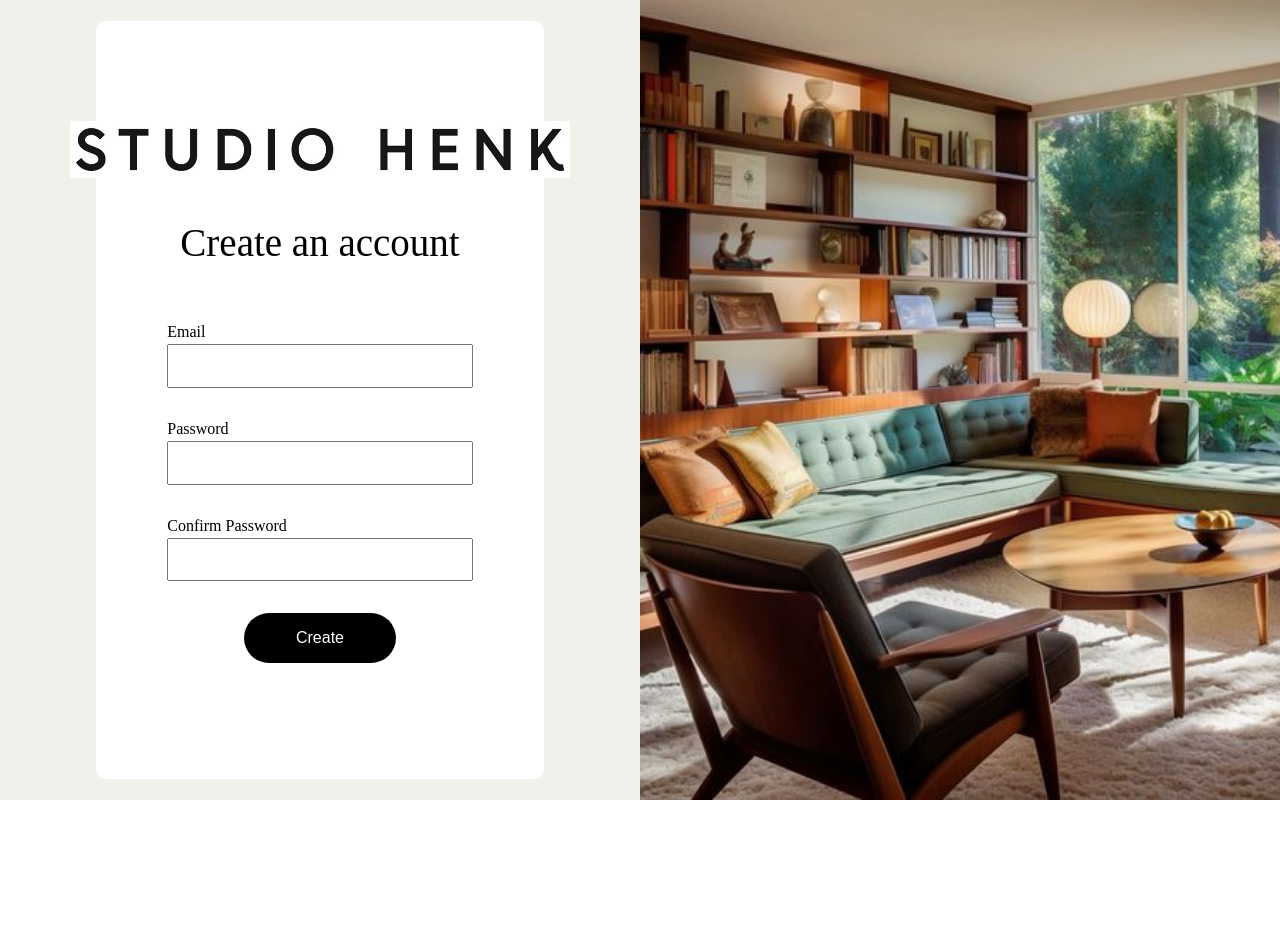
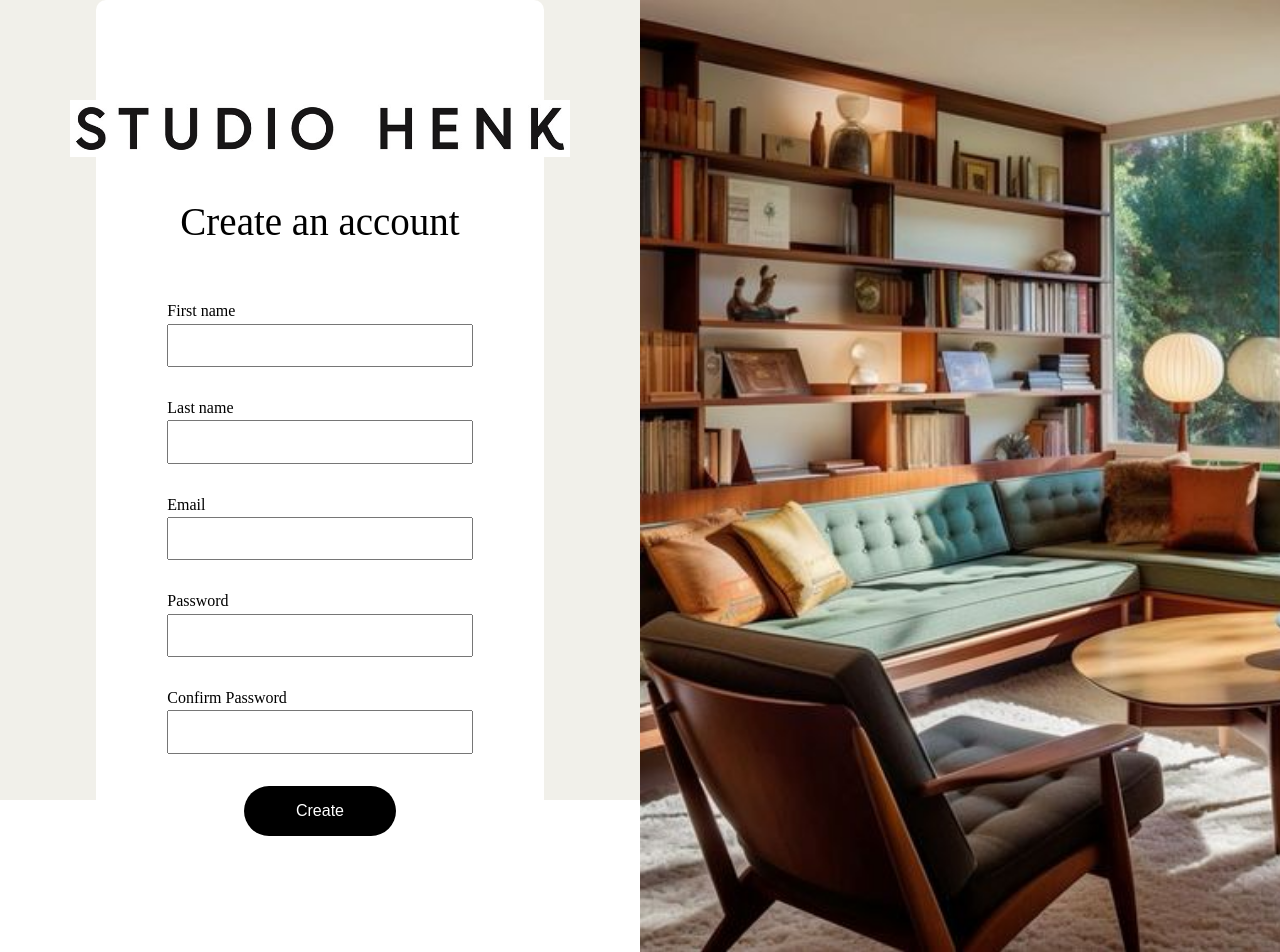
Before and after one commit to arnovanabbenyen/furniture_webshop, a PHP site: page /signup.php in a window 1280 px wide. Before the commit the page ends 800 px from the top, so only its background shows below. Run offline with PHP 8.4, Linux system fonts and the light colour scheme.

Commit message:
feat: template

```diff
--- a/classes/User.php
+++ b/classes/User.php
@@ -3,6 +3,110 @@
     include_once("Db.php");
 
     class User{
+        private $first_name;
+        private $last_name;
         private $email;
         private $password;
+
+        /**
+         * Get the value of first_name
+         */
+        public function getFirst_name()
+        {
+                return $this->first_name;
+        }
+
+        /**
+         * Set the value of first_name
+         *
+         * @return  self
+         */
+        public function setFirst_name($first_name)
+        {
+
+            if(empty($firstname)){
+                throw new Exception("Firstname cannot be empty");
+            }
+                $this->first_name = $first_name;
+
+                return $this;
+        }
+
+        /**
+         * Get the value of last_name
+         */
+        public function getLast_name()
+        {
+                return $this->last_name;
+        }
+
+        /**
+         * Set the value of last_name
+         *
+         * @return  self
+         */
+        public function setLast_name($last_name)
+        {
+                if(empty($lastname)){
+                    throw new Exception("Lastname cannot be empty");
+                }
+                $this->last_name = $last_name;
+
+                return $this;
+        }
+
+        /**
+         * Get the value of email
+         */
+        public function getEmail()
+        {
+                return $this->email;
+        }
+
+        /**
+         * Set the value of email
+         *
+         * @return  self
+         */
+        public function setEmail($email)
+        {       if(empty($email)){
+                    throw new Exception("Email cannot be empty");
+                }
+                $this->email = $email;
+
+                return $this;
+        }
+
+        /**
+         * Get the value of password
+         */
+        public function getPassword()
+        {
+                return $this->password;
+        }
+
+        /**
+         * Set the value of password
+         *
+         * @return  self
+         */
+        public function setPassword($password)
+        {       if(empty($password)){
+                    throw new Exception("Password cannot be empty");
+                }
+                $this->password = $password;
+
+                return $this;
+        }
+
+        public function save(){
+            //PDO connection
+            $conn = new PDO('mysql:host=127.0.0.1;dbname=webshop', 'root', ''); //Db::getConnection();
+            $statement = $conn->prepare('INSERT INTO user (first_name, last_name, email, password) VALUES (:first_name, :last_name, :email, :password)');
+            $statement->bindValue(':first_name', $this->first_name);
+            $statement->bindValue(':last_name', $this->last_name);
+            $statement->bindValue(':email', $this->email);
+            $statement->bindValue(':password', $this->password);
+            return $statement->execute();
+        }
     }
--- a/signup.php
+++ b/signup.php
@@ -1,4 +1,6 @@
 <?php
+
+    include_once(__DIR__ . "/classes/User.php");
 
 	function canLogin($email, $password){
 		if($email === "Arno@shop.com" && $password === "12345isnotsecure"){
@@ -10,19 +12,16 @@
 	}
 
 	if(!empty($_POST)){
-		$email = $_POST['email'];
-		$password = $_POST['password'];
-
-		if(canLogin($email, $password)){
-	    	session_start();
-			$_SESSION['logged in'] = true;
-			$_SESSION['email'] = $email;
-			header('Location: login.php');
-		}
-		else{
-			$error = true;
-		}
-
+		try{
+            $user = new User();
+            $user->setFirst_name($_POST['first_name']);
+            $user->setLast_name($_POST['last_name']);
+            $user->setEmail($_POST['email']);
+            $user->save();
+          }
+          catch(Exception $e){
+            $error = $e->getMessage();
+          }
 	}
 ?><!DOCTYPE html>
 <html lang="en">
@@ -43,9 +42,19 @@
     <form action="" method="post">
         <?php if(isset($error)): ?>
         <div class="form__error">
-			<p>Email or password was not filled in</p>
+			<p><?php echo $error; ?></p>
 		</div>
         <?php endif; ?>
+
+        <div class="form__field">
+            <label for="first_name">First name</label>
+            <input type="text" name="first_name">
+        </div>
+
+        <div class="form__field">
+            <label for="last_name">Last name</label>
+            <input type="text" name="last_name">
+        </div>
 
         <div class="form__field">
             <label for="Email">Email</label>
```
